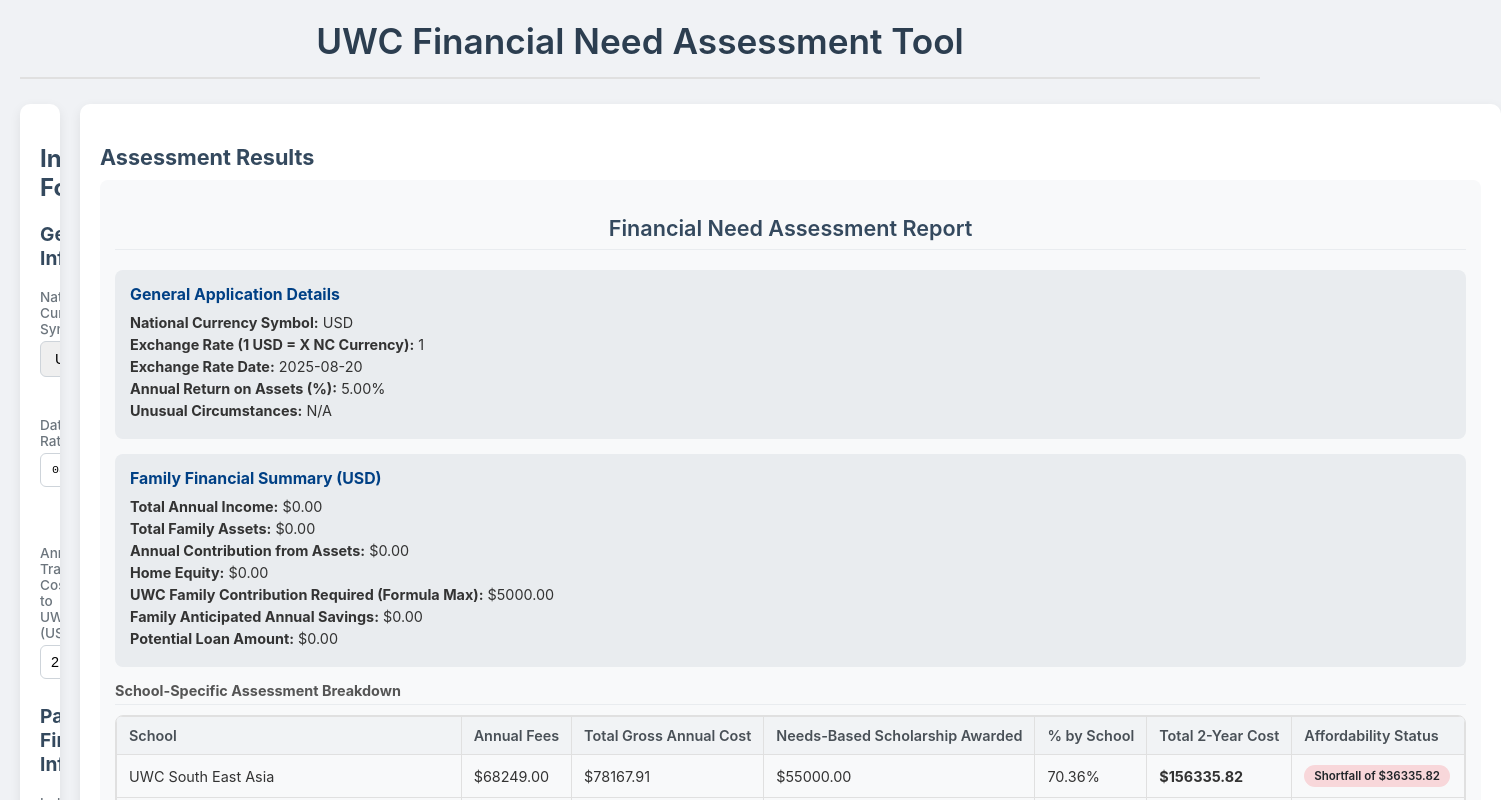
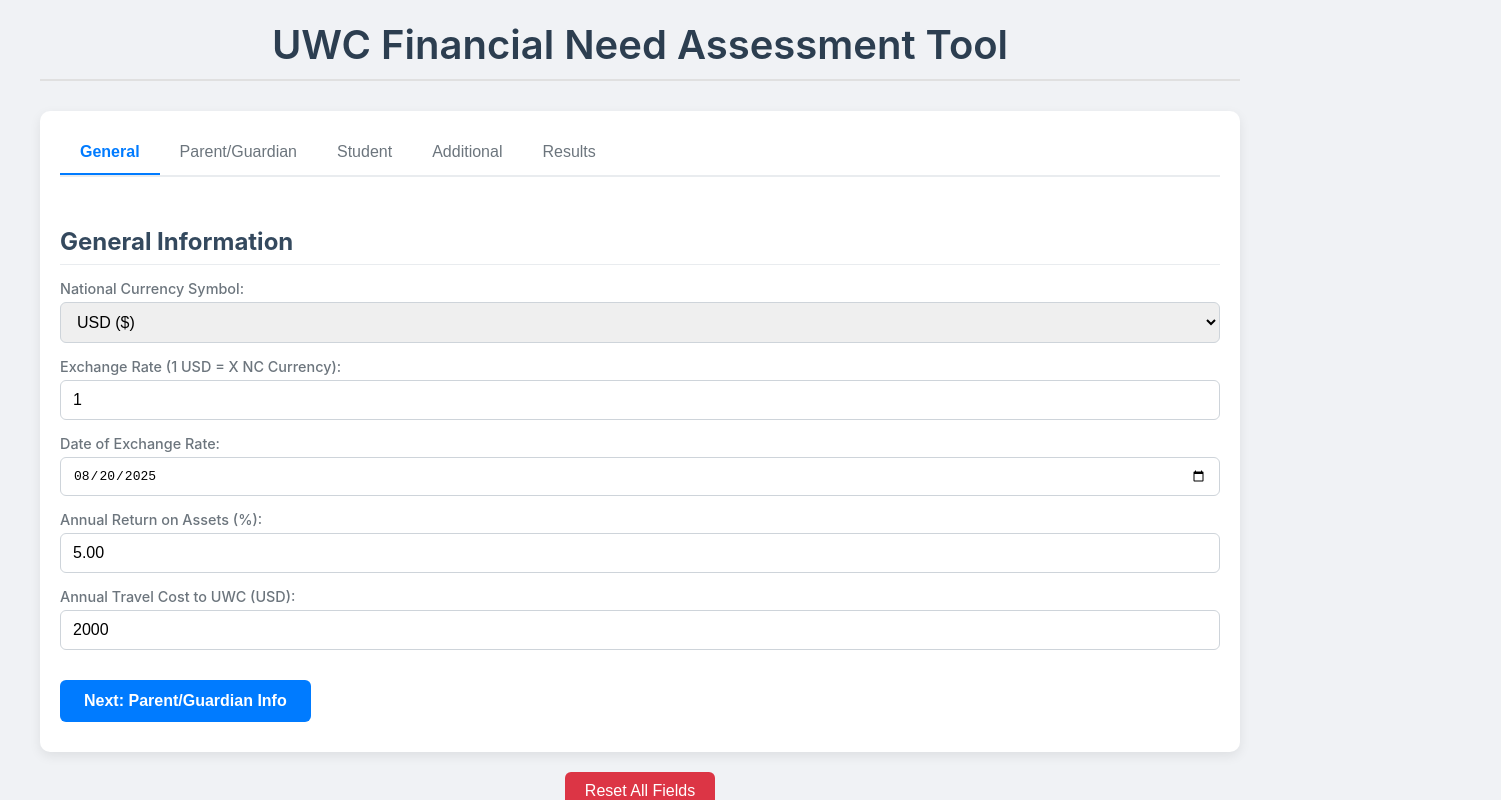
Before and after one commit to wambiga/fna-2, a React (Create React App) app: page / in a window 1280 px wide. Shown: the top 800 px of the page, 1501 px wide, since content can reach past the window. Built offline with nearby package versions, Linux system fonts and the light colour scheme.

Commit message:
feat: initial commit of financial app code

```diff
--- a/src/App.css
+++ b/src/App.css
@@ -7,82 +7,95 @@
 }
 
 .App {
+  max-width: 1200px;
+  margin: 0 auto;
   padding: 20px;
-  max-width: 1300px;
-  margin: 0 auto;
 }
 
 header {
   text-align: center;
-  margin-bottom: 25px;
-  padding-bottom: 15px;
+  margin-bottom: 30px;
+  padding-bottom: 10px;
   border-bottom: 2px solid #e0e0e0;
 }
 
 h1 {
   color: #2c3e50;
-  font-size: 2.2em;
+  font-size: 2.5em;
   font-weight: 600;
   margin: 0;
 }
 
 main {
-  display: flex;
-  gap: 20px;
-  flex-wrap: nowrap; /* Prevents wrapping, keeps it side-by-side */
+  background-color: #fff;
+  border-radius: 10px;
+  box-shadow: 0 4px 12px rgba(0, 0, 0, 0.08);
+  padding: 20px;
 }
 
-/* Two-Column Layouts */
-.form-container {
-  flex: 1 1 40%;
-  background-color: #fff;
-  padding: 20px;
-  border-radius: 10px;
-  box-shadow: 0 4px 12px rgba(0, 0, 0, 0.08);
-  overflow-y: auto;
-  max-height: calc(100vh - 100px); /* Adjusts height to prevent full page scroll */
+/* Tabs Navigation */
+.tabs {
+  display: flex;
+  justify-content: flex-start;
+  border-bottom: 2px solid #e9ecef;
+  margin-bottom: 20px;
 }
 
-.results-container {
-  flex: 1 1 60%;
+.tabs button {
+  background-color: transparent;
+  border: none;
+  padding: 12px 20px;
+  font-size: 1em;
+  font-weight: 500;
+  color: #6c757d;
+  cursor: pointer;
+  transition: color 0.3s ease, border-bottom 0.3s ease;
+  border-bottom: 2px solid transparent;
 }
 
-/* Form Styling */
-h2, h3, h4 {
+.tabs button:hover {
+  color: #007bff;
+}
+
+.tabs button.active {
+  color: #007bff;
+  border-bottom: 2px solid #007bff;
+  font-weight: 600;
+}
+
+/* Tab Content & Form Styling */
+.tab-container {
+  padding: 10px 0;
+}
+
+h3, h4 {
   color: #34495e;
   margin-top: 20px;
-  margin-bottom: 10px;
+  margin-bottom: 15px;
 }
 
 h3 {
-  font-size: 1.2em;
+  font-size: 1.5em;
   border-bottom: 1px solid #e9ecef;
   padding-bottom: 8px;
 }
 
 h4 {
-  font-size: 1em;
+  font-size: 1.2em;
   color: #555;
   margin-top: 15px;
 }
 
-.input-grid {
-  display: grid;
-  grid-template-columns: 1fr 1fr;
-  gap: 15px;
-  margin-bottom: 5px;
-}
-
 .input-group {
-  margin-bottom: 5px;
+  margin-bottom: 15px;
 }
 
 label {
   display: block;
-  font-size: 0.85em;
+  font-size: 0.9em;
   color: #6c757d;
   font-weight: 500;
-  margin-bottom: 4px;
+  margin-bottom: 5px;
 }
 
 input[type="number"],
@@ -90,77 +103,70 @@
 select,
 textarea {
   width: 100%;
-  padding: 8px 10px;
+  padding: 10px 12px;
   border: 1px solid #ced4da;
   border-radius: 6px;
-  font-size: 0.9em;
+  font-size: 1em;
   box-sizing: border-box;
 }
 
 textarea {
   resize: vertical;
-  min-height: 60px;
+  min-height: 80px;
 }
 
 .button-group {
   display: flex;
-  justify-content: flex-end;
-  gap: 10px;
-  margin-top: 20px;
+  justify-content: space-between;
+  margin-top: 30px;
 }
 
 .button-group button {
-  padding: 10px 20px;
+  padding: 12px 24px;
   font-size: 1em;
   border: none;
   border-radius: 6px;
   cursor: pointer;
   transition: background-color 0.3s ease;
+  font-weight: 600;
+  color: white;
+  background-color: #007bff;
 }
 
-.button-group button[type="reset"] {
-  background-color: #f8d7da;
-  color: #721c24;
+.button-group button:hover {
+  background-color: #0056b3;
 }
 
-.button-group button[type="reset"]:hover {
-  background-color: #f5c6cb;
-}
-
-/* Results Section Styling */
+/* Assessment Results Styling */
 .assessment-results {
-  background-color: #fff;
-  padding: 20px;
-  border-radius: 10px;
-  box-shadow: 0 4px 12px rgba(0, 0, 0, 0.08);
-  font-size: 0.9em;
+  padding: 10px;
 }
 
 .pdf-content {
-  padding: 15px;
+  padding: 20px;
   background-color: #f8f9fa;
   border-radius: 8px;
-  margin-bottom: 15px;
+  margin-bottom: 20px;
 }
 
 .report-title {
-  font-size: 1.5em;
+  font-size: 1.8em;
   font-weight: 600;
   text-align: center;
-  margin-bottom: 20px;
+  margin-bottom: 25px;
 }
 
 .summary-section {
   background-color: #e9ecef;
   border-radius: 8px;
   padding: 15px;
-  margin-bottom: 15px;
+  margin-bottom: 20px;
 }
 
 .summary-section h4 {
   color: #004085;
   margin-top: 0;
-  font-size: 1.1em;
+  font-size: 1.2em;
 }
 
 .summary-section p {
@@ -168,7 +174,7 @@
 }
 
 .schools-section h4 {
-  margin-bottom: 10px;
+  margin-bottom: 15px;
   padding-bottom: 5px;
   border-bottom: 1px solid #e9ecef;
 }
@@ -182,7 +188,6 @@
 table {
   width: 100%;
   border-collapse: collapse;
-  white-space: nowrap;
 }
 
 thead tr {
@@ -190,7 +195,7 @@
 }
 
 th, td {
-  padding: 10px 12px;
+  padding: 12px 15px;
   text-align: left;
   border: 1px solid #e0e0e0;
 }
@@ -206,11 +211,12 @@
 
 .status-badge {
   display: inline-block;
-  padding: 4px 10px;
+  padding: 6px 12px;
   border-radius: 20px;
-  font-size: 0.8em;
+  font-size: 0.9em;
   font-weight: 600;
   color: #212529;
+  white-space: nowrap;
 }
 
 .download-buttons {
@@ -228,11 +234,11 @@
   cursor: pointer;
   transition: background-color 0.3s ease;
   font-weight: 600;
+  color: white;
 }
 
 .download-buttons button:first-child {
   background-color: #007bff;
-  color: white;
 }
 
 .download-buttons button:first-child:hover {
@@ -241,27 +247,28 @@
 
 .download-buttons button:last-child {
   background-color: #28a745;
-  color: white;
 }
 
 .download-buttons button:last-child:hover {
   background-color: #1e7e34;
 }
 
-/* Hide some columns on smaller screens to prevent horizontal scroll */
-@media (max-width: 992px) {
-  .hide-on-small {
-    display: none;
-  }
+footer {
+  text-align: center;
+  margin-top: 20px;
 }
 
-@media (max-width: 768px) {
-  main {
-    flex-direction: column;
-  }
-  .form-container,
-  .results-container {
-    flex-basis: 100%;
-    max-height: none;
-  }
+footer button {
+  padding: 10px 20px;
+  font-size: 1em;
+  border: none;
+  border-radius: 6px;
+  cursor: pointer;
+  background-color: #dc3545;
+  color: white;
+  transition: background-color 0.3s ease;
 }
+
+footer button:hover {
+  background-color: #c82333;
+}
--- a/src/App.js
+++ b/src/App.js
@@ -4,7 +4,6 @@
 
 // Embedded data from "FNA Tool.xlsx - Totals school costs.csv"
 const schoolCostsData = [
-  // UPDATED: Added a 'maxNeedsBasedScholarshipUSD' field to each school
   { name: 'UWC South East Asia', annualFeesUSD: 68249, avgAdditionalCostsUSD: 7918.91, maxNeedsBasedScholarshipUSD: 55000 },
   { name: 'Li Po Chun United World College of Hong Kong', annualFeesUSD: 49883, avgAdditionalCostsUSD: 2613.76, maxNeedsBasedScholarshipUSD: 40000 },
   { name: 'UWC Robert Bosch College', annualFeesUSD: 41395, avgAdditionalCostsUSD: 4073.40, maxNeedsBasedScholarshipUSD: 35000 },
@@ -25,7 +24,6 @@
   { name: 'UWC USA', annualFeesUSD: 60000, avgAdditionalCostsUSD: 5000, maxNeedsBasedScholarshipUSD: 45000 },
 ];
 
-// Embedded data from a comprehensive list of world currencies
 const currencyList = [
   { abbr: 'AED', symbol: 'د.إ' },
   { abbr: 'AFN', symbol: '؋' },
@@ -336,10 +334,11 @@
   return allSchoolResults;
 };
 
-const AssessmentResults = ({ formData, allSchoolResults, onDownloadPdf, onDownloadCsv, pdfContentRef }) => {
+// Component for the Assessment Results tab
+const AssessmentResultsTab = ({ formData, allSchoolResults, onDownloadPdf, onDownloadCsv, pdfContentRef }) => {
   return (
+    <div className="tab-content">
       <section className="assessment-results">
-      <h2>Assessment Results</h2>
         <div ref={pdfContentRef} className="pdf-content">
           <h3 className="report-title">Financial Need Assessment Report</h3>
           <section className="summary-section">
@@ -367,8 +366,8 @@
                 <thead>
                   <tr>
                     <th>School</th>
-                  <th className="hide-on-small">Annual Fees</th>
-                  <th className="hide-on-small">Total Gross Annual Cost</th>
+                    <th>Annual Fees</th>
+                    <th>Total Gross Annual Cost</th>
                     <th>Needs-Based Scholarship Awarded</th>
                     <th>% by School</th>
                     <th>Total 2-Year Cost</th>
@@ -379,8 +378,8 @@
                   {allSchoolResults.allSchoolResults.map((school, index) => (
                     <tr key={index}>
                       <td>{school.schoolName}</td>
-                    <td className="hide-on-small">${school.schoolAnnualFeesUSD}</td>
-                    <td className="hide-on-small">${school.totalGrossAnnualCostOfAttendanceUSD}</td>
+                      <td>${school.schoolAnnualFeesUSD}</td>
+                      <td>${school.totalGrossAnnualCostOfAttendanceUSD}</td>
                       <td>${school.uwcNeedsBasedScholarshipAwardedUSD}</td>
                       <td>{school.uwcNeedsBasedScholarshipPercentage}%</td>
                       <td className="total-cost">${school.totalCostOfAttendanceTwoYearsUSD}</td>
@@ -401,6 +400,7 @@
           <button onClick={onDownloadCsv}>Export to CSV</button>
         </div>
       </section>
+    </div>
   );
 };
 
@@ -436,6 +436,7 @@
 
 const App = () => {
   const [formData, setFormData] = useState(initialFormData);
+  const [activeTab, setActiveTab] = useState('general');
   const pdfContentRef = useRef(null);
 
   const handleInputChange = (e) => {
@@ -448,6 +449,7 @@
 
   const handleResetForm = () => {
     setFormData(initialFormData);
+    setActiveTab('general');
   };
 
   const allSchoolResults = useFinancialCalculations(formData);
@@ -509,17 +511,13 @@
     }
   };
 
+  const renderTabContent = () => {
+    switch (activeTab) {
+      case 'general':
         return (
-    <div className="App">
-      <header>
-        <h1>UWC Financial Need Assessment Tool</h1>
-      </header>
-      <main>
-        <div className="form-container">
-          <h2>Input Form</h2>
-          <form>
+          <div className="tab-content">
+            <div className="form-section">
               <h3>General Information</h3>
-            <div className="input-grid">
               <div className="input-group">
                 <label>National Currency Symbol:</label>
                 <select name="ncCurrencySymbol" value={formData.ncCurrencySymbol} onChange={handleInputChange}>
@@ -532,8 +530,6 @@
                 <label>Exchange Rate (1 USD = X NC Currency):</label>
                 <input type="number" name="exchangeRateToUSD" value={formData.exchangeRateToUSD} onChange={handleInputChange} />
               </div>
-            </div>
-            <div className="input-grid">
               <div className="input-group">
                 <label>Date of Exchange Rate:</label>
                 <input type="date" name="exchangeRateDate" value={formData.exchangeRateDate} onChange={handleInputChange} />
@@ -547,36 +543,38 @@
                   onChange={e => handleInputChange({ target: { name: 'annualReturnOnAssets', value: e.target.value / 100 } })}
                 />
               </div>
-            </div>
-            <div className="input-grid">
               <div className="input-group">
                 <label>Annual Travel Cost to UWC (USD):</label>
                 <input type="number" name="annualTravelCostUSD" value={formData.annualTravelCostUSD} onChange={handleInputChange} />
               </div>
             </div>
+            <div className="button-group">
+              <button onClick={() => setActiveTab('parent')}>Next: Parent/Guardian Info</button>
+            </div>
+          </div>
+        );
+      case 'parent':
+        return (
+          <div className="tab-content">
+            <div className="form-section">
               <h3>Parent/Guardian Financial Information</h3>
-            <div className="input-grid">
               <div className="input-group">
-                <label>Independent Adults:</label>
+                <label>Number of Independent Adults:</label>
                 <input type="number" name="pg1NumberIndependentAdults" value={formData.pg1NumberIndependentAdults} onChange={handleInputChange} />
               </div>
               <div className="input-group">
-                <label>Financial Dependents:</label>
+                <label>Number of Financial Dependents:</label>
                 <input type="number" name="pg1NumberFinancialDependents" value={formData.pg1NumberFinancialDependents} onChange={handleInputChange} />
               </div>
-            </div>
               <h4>Income (National Currency)</h4>
-            <div className="input-grid">
               <div className="input-group">
-                <label>Primary Parent Income:</label>
+                <label>Annual Income of Primary Parent:</label>
                 <input type="number" name="pg1AnnualIncomePrimaryParent" value={formData.pg1AnnualIncomePrimaryParent} onChange={handleInputChange} />
               </div>
               <div className="input-group">
-                <label>Other Parent Income:</label>
+                <label>Annual Income of Other Parent:</label>
                 <input type="number" name="pg1AnnualIncomeOtherParent" value={formData.pg1AnnualIncomeOtherParent} onChange={handleInputChange} />
               </div>
-            </div>
-            <div className="input-grid">
               <div className="input-group">
                 <label>Annual Benefits:</label>
                 <input type="number" name="pg1AnnualBenefits" value={formData.pg1AnnualBenefits} onChange={handleInputChange} />
@@ -585,19 +583,15 @@
                 <label>Other Annual Income:</label>
                 <input type="number" name="pg1OtherAnnualIncome" value={formData.pg1OtherAnnualIncome} onChange={handleInputChange} />
               </div>
-            </div>
-            <div className="input-grid">
               <div className="input-group">
                 <label>Net Income from Other Properties:</label>
                 <input type="number" name="otherPropertiesNetIncome" value={formData.otherPropertiesNetIncome} onChange={handleInputChange} />
               </div>
               <div className="input-group">
-                <label>Net Income from Foreign Assets:</label>
+                <label>Net Income from Assets in Another Country:</label>
                 <input type="number" name="assetsAnotherCountryNetIncome" value={formData.assetsAnotherCountryNetIncome} onChange={handleInputChange} />
               </div>
-            </div>
               <h4>Assets (National Currency)</h4>
-            <div className="input-grid">
               <div className="input-group">
                 <label>Cash and Savings:</label>
                 <input type="number" name="pg1CashSavings" value={formData.pg1CashSavings} onChange={handleInputChange} />
@@ -606,8 +600,6 @@
                 <label>Other Assets:</label>
                 <input type="number" name="pg1OtherAssets" value={formData.pg1OtherAssets} onChange={handleInputChange} />
               </div>
-            </div>
-            <div className="input-grid">
               <div className="input-group">
                 <label>Home Market Value:</label>
                 <input type="number" name="pg1HomeMarketValue" value={formData.pg1HomeMarketValue} onChange={handleInputChange} />
@@ -616,9 +608,7 @@
                 <label>Home Outstanding Mortgage:</label>
                 <input type="number" name="pg1HomeOutstandingMortgage" value={formData.pg1HomeOutstandingMortgage} onChange={handleInputChange} />
               </div>
-            </div>
               <h4>Annual Expenses (National Currency)</h4>
-            <div className="input-grid">
               <div className="input-group">
                 <label>Total Annual Living Expenses:</label>
                 <input type="number" name="totalAnnualLivingExpensesNC" value={formData.totalAnnualLivingExpensesNC} onChange={handleInputChange} />
@@ -627,13 +617,22 @@
                 <label>Annual School Fees for Other Children:</label>
                 <input type="number" name="annualSchoolFeesForOtherChildren" value={formData.annualSchoolFeesForOtherChildren} onChange={handleInputChange} />
               </div>
-            </div>
               <div className="input-group">
                 <label>Annual School Fees for Non-Dependent Children:</label>
                 <input type="number" name="annualSchoolFeesForNonDependentChildren" value={formData.annualSchoolFeesForNonDependentChildren} onChange={handleInputChange} />
               </div>
-            <h3>Student Financial Information</h3>
-            <div className="input-grid">
+            </div>
+            <div className="button-group">
+              <button onClick={() => setActiveTab('general')}>Back</button>
+              <button onClick={() => setActiveTab('student')}>Next: Student Info</button>
+            </div>
+          </div>
+        );
+      case 'student':
+        return (
+          <div className="tab-content">
+            <div className="form-section">
+              <h3>Student Financial Information (National Currency)</h3>
               <div className="input-group">
                 <label>Student Annual Income:</label>
                 <input type="number" name="pg2StudentAnnualIncome" value={formData.pg2StudentAnnualIncome} onChange={handleInputChange} />
@@ -642,13 +641,22 @@
                 <label>Student Cash & Savings:</label>
                 <input type="number" name="pg2StudentCashSavings" value={formData.pg2StudentCashSavings} onChange={handleInputChange} />
               </div>
-            </div>
               <div className="input-group">
                 <label>Student Other Assets:</label>
                 <input type="number" name="pg2StudentOtherAssets" value={formData.pg2StudentOtherAssets} onChange={handleInputChange} />
               </div>
+            </div>
+            <div className="button-group">
+              <button onClick={() => setActiveTab('parent')}>Back</button>
+              <button onClick={() => setActiveTab('additional')}>Next: Additional Info</button>
+            </div>
+          </div>
+        );
+      case 'additional':
+        return (
+          <div className="tab-content">
+            <div className="form-section">
               <h3>Additional Contributions & Information</h3>
-            <div className="input-grid">
               <div className="input-group">
                 <label>Scholarship by NC (2 years, USD):</label>
                 <input type="number" name="ncScholarshipProvidedTwoYearsUSD" value={formData.ncScholarshipProvidedTwoYearsUSD} onChange={handleInputChange} />
@@ -657,32 +665,56 @@
                 <label>Family Anticipated Annual Savings (USD):</label>
                 <input type="number" name="familyAnticipatedAnnualSavings" value={formData.familyAnticipatedAnnualSavings} onChange={handleInputChange} />
               </div>
-            </div>
-            <div className="input-grid">
               <div className="input-group">
                 <label>Potential Loan Amount (USD):</label>
                 <input type="number" name="potentialLoanAmount" value={formData.potentialLoanAmount} onChange={handleInputChange} />
-              </div>
               </div>
               <div className="input-group">
                 <label>Unusual Circumstances:</label>
                 <textarea name="unusualCircumstances" value={formData.unusualCircumstances} onChange={handleInputChange} rows="3" />
               </div>
+            </div>
             <div className="button-group">
-              <button type="reset" onClick={handleResetForm}>Reset Form</button>
+              <button onClick={() => setActiveTab('student')}>Back</button>
+              <button onClick={() => setActiveTab('results')}>View Results</button>
             </div>
-          </form>
           </div>
-        <div className="results-container">
-          <AssessmentResults
+        );
+      case 'results':
+        return (
+          <AssessmentResultsTab
             formData={formData}
             allSchoolResults={allSchoolResults}
             onDownloadPdf={handleDownloadPdf}
             onDownloadCsv={handleDownloadCsv}
             pdfContentRef={pdfContentRef}
           />
+        );
+      default:
+        return null;
+    }
+  };
+
+  return (
+    <div className="App">
+      <header>
+        <h1>UWC Financial Need Assessment Tool</h1>
+      </header>
+      <main>
+        <div className="tabs">
+          <button className={activeTab === 'general' ? 'active' : ''} onClick={() => setActiveTab('general')}>General</button>
+          <button className={activeTab === 'parent' ? 'active' : ''} onClick={() => setActiveTab('parent')}>Parent/Guardian</button>
+          <button className={activeTab === 'student' ? 'active' : ''} onClick={() => setActiveTab('student')}>Student</button>
+          <button className={activeTab === 'additional' ? 'active' : ''} onClick={() => setActiveTab('additional')}>Additional</button>
+          <button className={activeTab === 'results' ? 'active' : ''} onClick={() => setActiveTab('results')}>Results</button>
+        </div>
+        <div className="tab-container">
+          {renderTabContent()}
         </div>
       </main>
+      <footer>
+        <button onClick={handleResetForm}>Reset All Fields</button>
+      </footer>
     </div>
   );
 };
```
Lines whose indentation alone changed are shown as unchanged.
